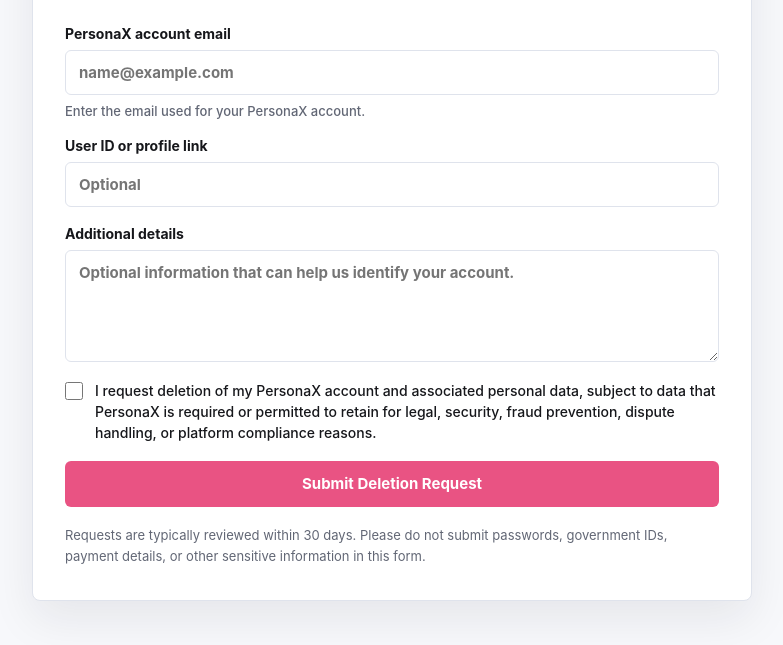
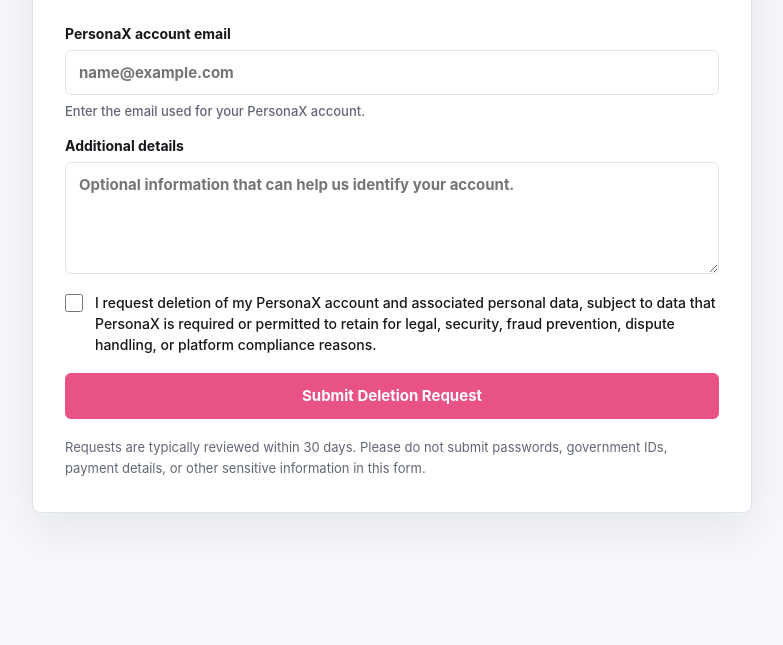
Before and after one commit to maxaup3/personax-policy, a plain HTML site: page account-deletion.html in a window 1280 px wide. Shown: the part 189-834 px from the top of the page, without its empty margins (248-1031 px from the left). After the commit the page ends 800 px from the top, so only its background shows below. Drawn offline with Linux system fonts and the light colour scheme.

Commit message:
Remove profile field from account deletion page

```diff
--- a/account-deletion.html
+++ b/account-deletion.html
@@ -192,16 +192,6 @@
           </label>
 
           <label>
-            User ID or profile link
-            <input
-              type="text"
-              name="user_id_or_profile"
-              autocomplete="off"
-              placeholder="Optional"
-            />
-          </label>
-
-          <label>
             Additional details
             <textarea
               name="details"
```
